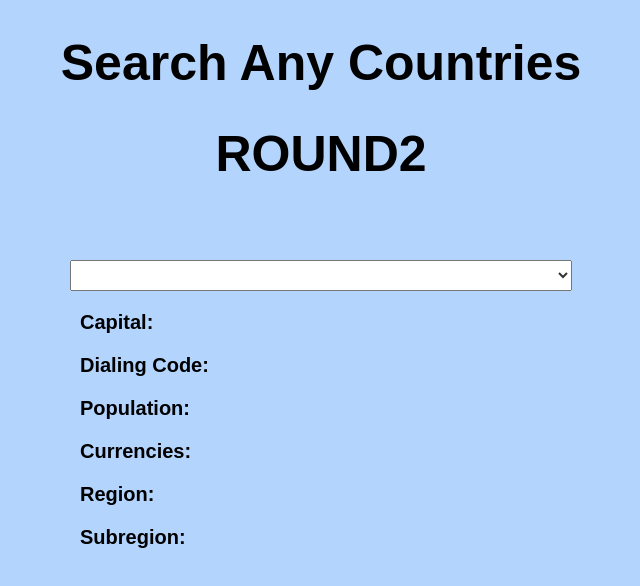
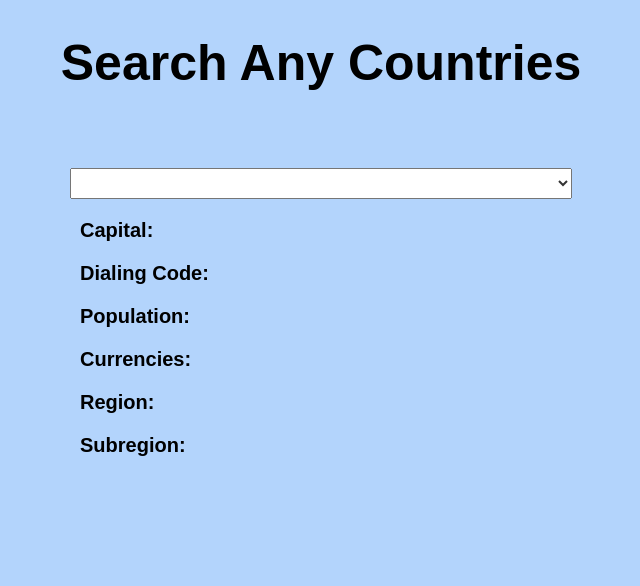
Before and after one commit to jackthian/Assignment1, a website built with Parcel: page src/index.html in a window 1280 px wide. Shown: the whole page, without its empty margins (319-959 px from the left). Built offline with nearby package versions, Linux system fonts and the light colour scheme; no server answers.

Commit message:
remove round2 Line 42

```diff
--- a/src/index.html
+++ b/src/index.html
@@ -39,8 +39,6 @@
 -->
 <h1>Search Any Countries</h1>
 
-<h1>ROUND2</h1>
-
 <div id="main-container">
   <div id="">
 
```
